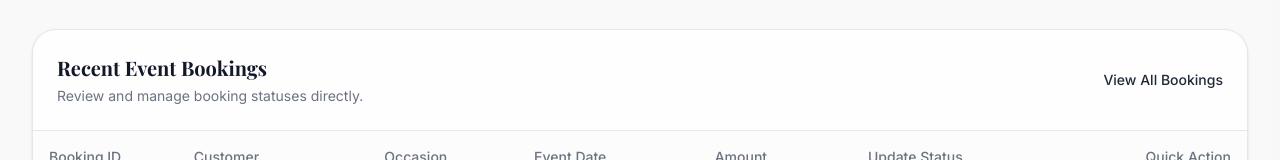
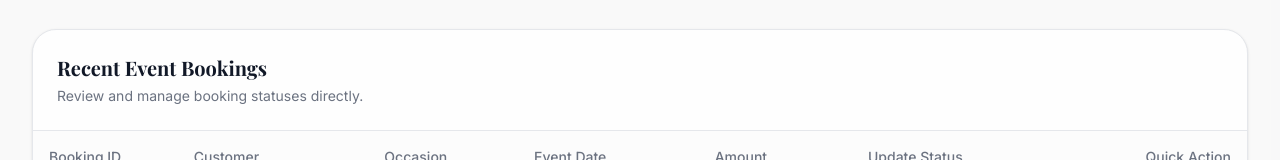
Before and after one commit to akhila2008/akhil_web, a Next.js app: page /admin in a window 1280 px wide. Shown: the part 355-515 px from the top of the page. Built offline with nearby package versions, Linux system fonts and the light colour scheme; a web font is replaced by a local one.

Commit message:
Remove redundant View All Bookings button from admin dashboard since the table already displays all bookings

```diff
--- a/src/app/admin/page.tsx
+++ b/src/app/admin/page.tsx
@@ -95,7 +95,6 @@ export default function AdminDashboardPage() {
               <h2 className="font-serif text-xl font-bold text-foreground">Recent Event Bookings</h2>
               <p className="text-sm text-muted-foreground mt-1">Review and manage booking statuses directly.</p>
             </div>
-            <button className="text-primary text-sm font-medium hover:underline">View All Bookings</button>
           </div>
           <div className="min-w-[800px]">
             <table className="w-full text-left border-collapse">
```
